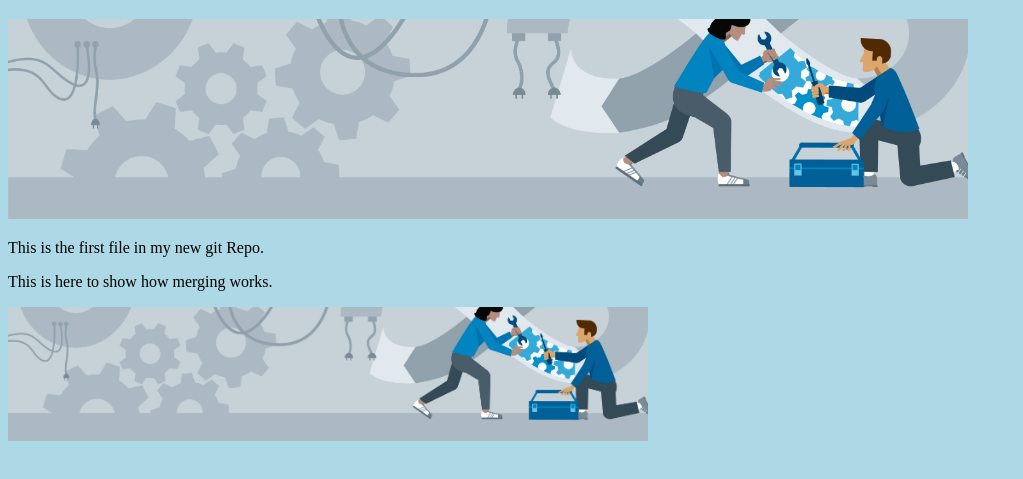
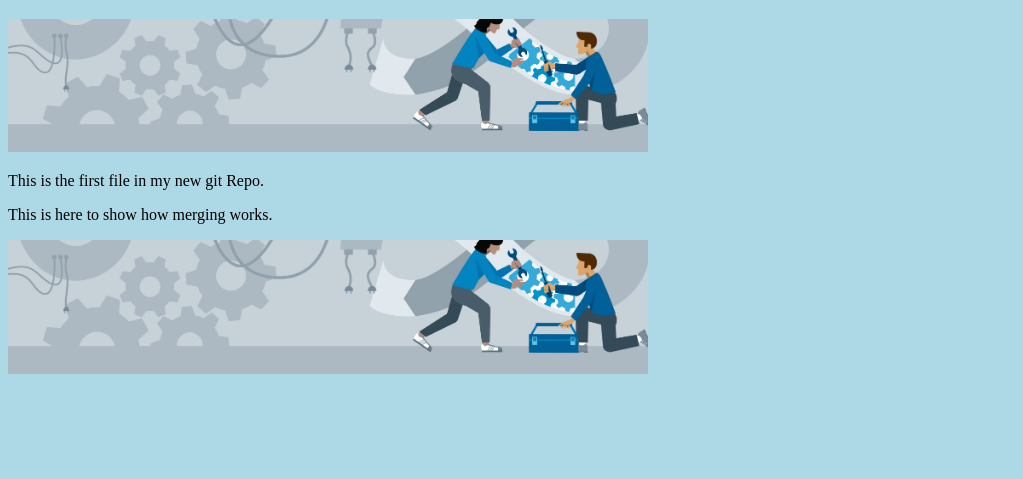
Before and after one commit to tarun-sharma-05/hello-world, a plain HTML site: page index.html in a window 1280 px wide. Shown: the part 61-540 px from the top of the page, without its empty margins (0-1023 px from the left). Drawn offline with Linux system fonts and the light colour scheme.

Commit message:
Updated index.html. Resized image

```diff
--- a/index.html
+++ b/index.html
@@ -6,8 +6,7 @@
 </head>
 <body>
     <h1>Hello World!!!</h1>
-    <div><img src="devops_eng.jpg" alt="Hello world from space"
-    style="width:100%;max-width: 960px;"</div>
+    <div><img src="devops_eng.jpg" alt="Hello world from space" style="width: 100%;max-width: 640px;"</div>
     <p>This is the first file in my new git Repo.</p>
     <p>This is here to show how merging works.</p>
     <div><img src="devops_eng1.jpg" alt="Hello git" style="width: 100%;max-width: 640px;"</div>
```
